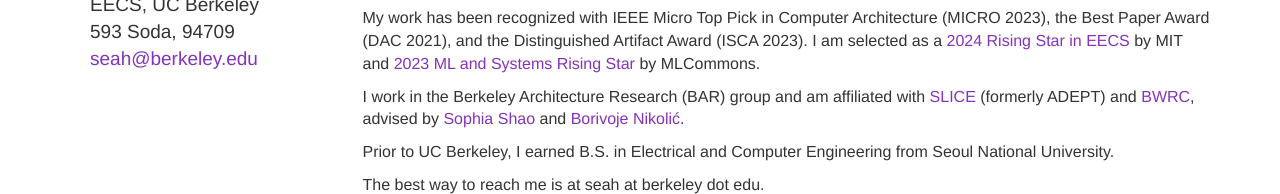
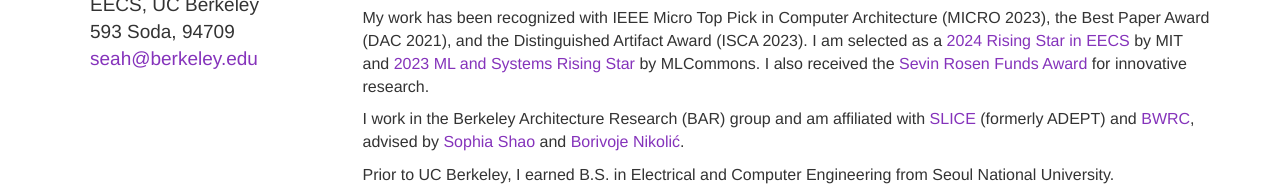
Before and after one commit to SeahK/SeahK.github.io, a plain HTML site: page index.html in a window 1280 px wide. Shown: the part 473-667 px from the top of the page. Drawn offline with nearby package versions, Linux system fonts and the light colour scheme; some icons are missing.

Commit message:
added sevin award

```diff
--- a/index.html
+++ b/index.html
@@ -58,7 +58,7 @@
 
                 <p> I have also led a successful chip tape-out (VLSI 2025), in which I was in charge of the entire hardware/software design, physical design and testing process.</p>
 
-                <p>My work has been recognized with IEEE Micro Top Pick in Computer Architecture (MICRO 2023), the Best Paper Award (DAC 2021), and the Distinguished Artifact Award (ISCA 2023). I am selected as a <a href="https://risingstars-eecs.mit.edu/">2024 Rising Star in EECS</a> by MIT and <a href="https://mlcommons.org/2023/07/introducing-the-2023-mlcommons-rising-stars/">2023 ML and Systems Rising Star</a> by MLCommons.</p>
+                <p>My work has been recognized with IEEE Micro Top Pick in Computer Architecture (MICRO 2023), the Best Paper Award (DAC 2021), and the Distinguished Artifact Award (ISCA 2023). I am selected as a <a href="https://risingstars-eecs.mit.edu/">2024 Rising Star in EECS</a> by MIT and <a href="https://mlcommons.org/2023/07/introducing-the-2023-mlcommons-rising-stars/">2023 ML and Systems Rising Star</a> by MLCommons. I also received the <a href="https://www2.eecs.berkeley.edu/Students/Awards/16/">Sevin Rosen Funds Award</a> for innovative research. </p>
 
                 <p>I work in the Berkeley Architecture Research (BAR) group and am affiliated with <a href="https://slice.eecs.berkeley.edu/">SLICE</a> (formerly ADEPT) and <a href="https://bwrc.eecs.berkeley.edu/">BWRC</a>, advised by <a href="https://people.eecs.berkeley.edu/~ysshao/">Sophia Shao</a> and <a href="https://www2.eecs.berkeley.edu/Faculty/Homepages/nikolic.html">Borivoje Nikolić</a>.</p>
 
```
Also changed, not shown: award.html (+1 -0 lines).
